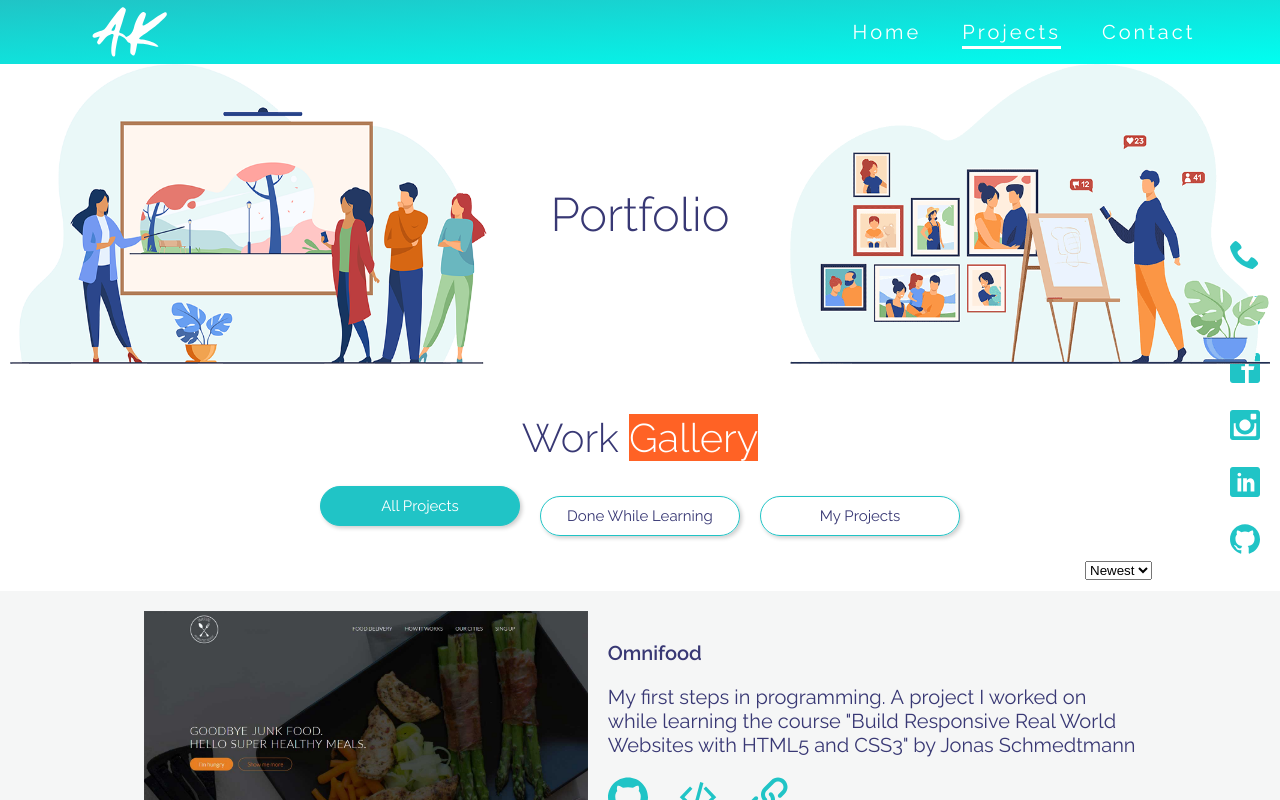
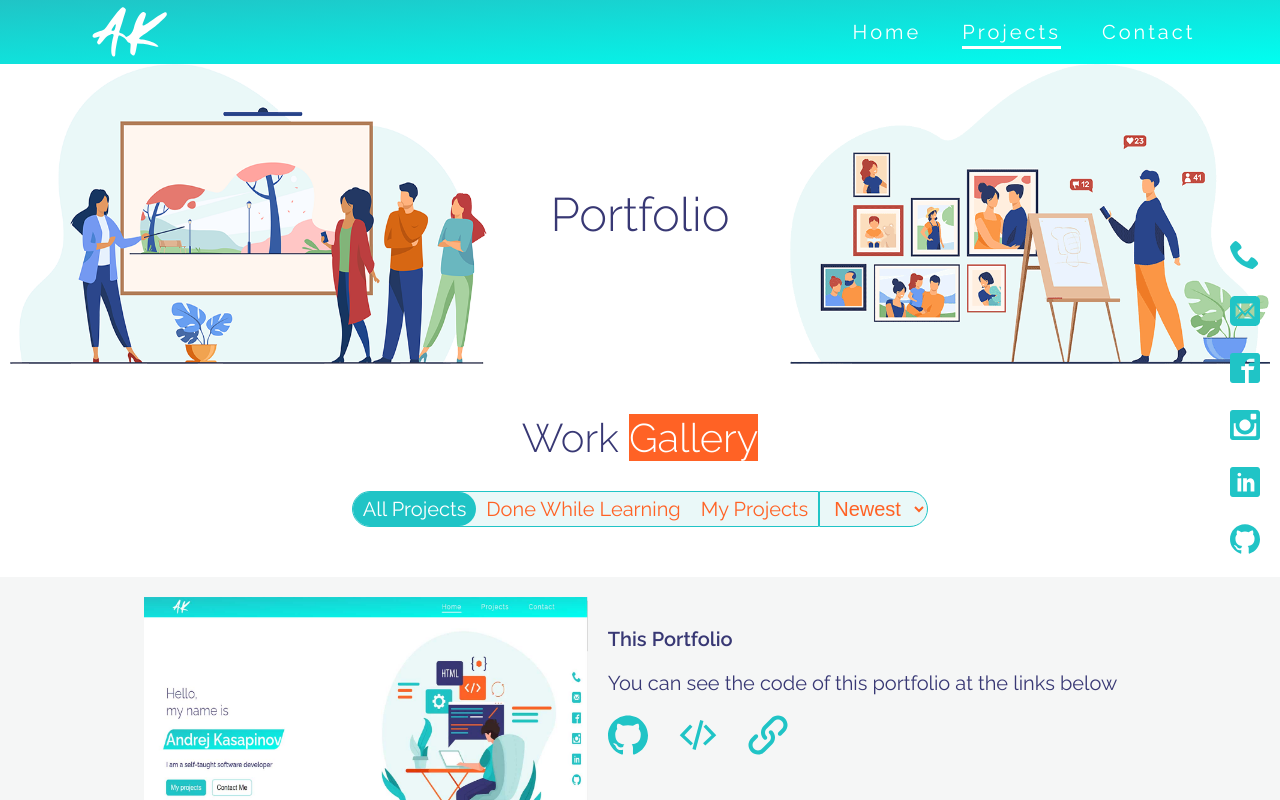
Before and after one commit to kasapinovandrej/new-portfolio, a Next.js app: page /projects in a window 1280 px wide. Shown: the top 800 px of the page. Built offline with nearby package versions, Linux system fonts and the light colour scheme.

Commit message:
added sort button

```diff
--- a/components/Gallery-card/gallery-card.module.scss
+++ b/components/Gallery-card/gallery-card.module.scss
@@ -15,6 +15,7 @@
   @media only screen and (max-width: $breakpoints-md) {
     flex-direction: column;
     width: 90%;
+    align-items: center;
   }
 }
 .imagebox {
@@ -28,6 +29,7 @@
   margin-left: 2rem;
   @media only screen and (max-width: $breakpoints-md) {
     width: 100%;
+    text-align: center;
   }
   h5 {
     margin-top: 3rem;
--- a/components/Links/links.module.scss
+++ b/components/Links/links.module.scss
@@ -16,6 +16,7 @@
   display: flex;
   flex-direction: column;
   font-size: 3rem;
+  z-index: 10;
   a {
     margin: 1rem 2rem;
     @media only screen and (max-width: $breakpoints-sm) {
--- a/components/Select/select.jsx
+++ b/components/Select/select.jsx
@@ -3,8 +3,8 @@ import classes from "./select.module.scss";
 
 const select = (props) => {
   return (
-    <div className={classes.select}>
-      <select onChange={props.function}>
+    <div className={classes.selectbox}>
+      <select onChange={props.function} className={classes.select}>
         <option value="new">Newest</option>
         <option value="old">Oldest</option>
       </select>
--- a/components/Select/select.module.scss
+++ b/components/Select/select.module.scss
@@ -1,5 +1,20 @@
+@import "../../styles/variables";
+.selectbox {
+}
 .select {
-  position: absolute;
-  right: 10%;
-  top: -3rem;
+  color: $color9;
+  background: $color6;
+  font-size: 2rem;
+  padding: 0.5rem 1rem;
+  outline: none;
+  border: 1px solid $color3;
+  border-radius: 0 2rem 2rem 0;
+  cursor: pointer;
+  @media only screen and (max-width: $breakpoints-md) {
+    border-radius: 2rem;
+    margin-top: 3rem;
+  }
+  @media only screen and (max-width: 281px) {
+    padding: 1rem 0.4rem;
+  }
 }
--- a/components/Tabbed-buttons/tabbed-buttons.module.scss
+++ b/components/Tabbed-buttons/tabbed-buttons.module.scss
@@ -39,36 +39,31 @@
     }
   }
 }
-
 .gallery {
   display: flex;
-  justify-content: center;
-  align-items: center;
+  border-radius: 5rem 0 0 5rem;
+  border: 1px solid $color3;
+  background: $color6;
+  @media only screen and (max-width: $breakpoints-md) {
+    border-radius: 5rem;
+  }
   li {
-    text-align: center;
+    color: $color9;
     list-style: none;
-    width: 20rem;
-    border-radius: 50px;
-    font-size: 1.5rem;
-    padding: 1rem 2rem;
-    margin: 0.5rem 1rem;
+    font-size: 2rem;
+    padding: 0.5rem 1rem;
+    cursor: pointer;
     transition: all 0.5s;
-    border: 1px solid $color3;
-    cursor: pointer;
-    box-shadow: $shadow;
-    @media only screen and (max-width: $breakpoints-md) {
-      padding: 1rem 1rem;
-      width: 18rem;
+    &:hover {
+      transform: scale(1.07);
     }
-    &:hover {
-      border: 1px solid $color9;
-      color: $color9;
-      background: $color1;
+    @media only screen and (max-width: 281px) {
+      padding: 1rem 0.4rem;
     }
   }
   .active {
-    transform: translateY(-10px);
     background: $color3;
     color: $color1;
+    border-radius: 5rem;
   }
 }
--- a/components/Work-gallery/work-gallery.jsx
+++ b/components/Work-gallery/work-gallery.jsx
@@ -1,7 +1,6 @@
 import React, { useState } from "react";
 import classes from "./work-gallery.module.scss";
 import Title from "../Title/title";
-import Button from "../Button/button";
 import TabbedButtons from "../Tabbed-buttons/tabbed-buttons";
 import GalleryCard from "../Gallery-card/gallery-card";
 import Select from "../Select/select";
@@ -10,30 +9,20 @@ const WorkGallery = (props) => {
   const [sort, setSort] = useState("new");
   const [filteredData, setFilteredData] = useState(props.data);
   const [currentButton, setCurrentButton] = useState(0);
-  console.log(sort);
+
+  const doneWhileLearning = 1;
+  const myProjects = 2;
 
   const activeButtonHandler = (e) => {
     setCurrentButton(e);
-    if (e === 0) {
-      setFilteredData(props.data);
-    }
-    if (e === 1) {
-      setFilteredData(props.data.filter((el) => el.mine === false));
-    }
-    if (e === 2) {
-      setFilteredData(props.data.filter((el) => el.mine === true));
-    }
+    if (e === 0) setFilteredData(props.data);
+    if (e === 1)
+      setFilteredData(props.data.filter((el) => el.type === doneWhileLearning));
+    if (e === 2)
+      setFilteredData(props.data.filter((el) => el.type === myProjects));
   };
-
-  // const sortedData = filteredData.sort((el1, el2) => {
-  //   console.log(el1.id.slice(1), el2.id.slice(1));
-  // (a,b) => a-b
-  // // });
-  // const sortedData = filteredData.sort((a, b) =>
-  //   a.id.slice(1) > b.id.slice(1) ? 1 : b.id.slice(1) > a.id.slice(1) ? -1 : 0
-  // );
-
-  // const sortedData = filteredData.filter()
+  if (sort === "new") filteredData.sort((a, b) => b.id - a.id);
+  if (sort === "old") filteredData.sort((a, b) => a.id - b.id);
 
   const tabbedButtons = [
     { id: 0, title: "All Projects" },
@@ -43,14 +32,16 @@ const WorkGallery = (props) => {
   return (
     <section className={classes.work}>
       <Title firstWord="Work" secondWord="Gallery" />
+      <div className={classes.buttonsbox}>
         <TabbedButtons
           buttons={tabbedButtons}
           type="gallery"
           buttonHandler={activeButtonHandler}
           currentButton={currentButton}
         />
+        <Select function={(e) => setSort(e.target.value)} />
+      </div>
       <div className={classes.cardbox}>
-        <Select function={(e) => setSort(e.target.value)} />
         {filteredData.map((el, i) => (
           <GalleryCard data={el} key={el.id} index={i} />
         ))}
--- a/components/Work-gallery/work-gallery.module.scss
+++ b/components/Work-gallery/work-gallery.module.scss
@@ -1,7 +1,15 @@
+@import "../../styles/variables";
 .work {
   padding: 5rem 0;
 }
 .cardbox {
   margin-top: 5rem;
-  position: relative;
 }
+.buttonsbox {
+  display: flex;
+  justify-content: center;
+  align-items: center;
+  @media only screen and (max-width: $breakpoints-md) {
+    flex-direction: column;
+  }
+}
--- a/data/portfolio.json
+++ b/data/portfolio.json
@@ -1,7 +1,7 @@
 {
   "projects": [
     {
-      "id": "p0",
+      "id": 1,
       "title": "Omnifood",
       "git": "https://github.com/kasapinovandrej/Omnifood",
       "code": "https://github1s.com/kasapinovandrej/Omnifood",
@@ -9,10 +9,10 @@
       "description": "My first steps in programming. А project I worked on while learning the course \"Build Responsive Real World Websites with HTML5 and CSS3\"  by Jonas Schmedtmann",
       "tech": "HTML, CSS",
       "image": "/images/projects/omnifood.jpg",
-      "mine": false
+      "type": 1
     },
     {
-      "id": "p1",
+      "id": 2,
       "title": "Natours",
       "git": "https://github.com/kasapinovandrej/Natours",
       "code": "https://github1s.com/kasapinovandrej/Natours",
@@ -20,10 +20,10 @@
       "description": "А project I worked on while learning the course \"Advanced CSS and Sass: Flexbox, Grid, Animations and More!\" by Jonas Schmedtmann",
       "tech": "HTML, CSS",
       "image": "/images/projects/natours.jpg",
-      "mine": false
+      "type": 1
     },
     {
-      "id": "p2",
+      "id": 3,
       "title": "Trillo",
       "git": "https://github.com/kasapinovandrej/Trillo",
       "code": "https://github1s.com/kasapinovandrej/Trillo",
@@ -31,21 +31,21 @@
       "description": "In this project I dived into the Flexbox and Sass, while learning the course \"Advanced CSS and Sass: Flexbox, Grid, Animations and More!\" by Jonas Schmedtmann",
       "tech": "HTML, SCSS",
       "image": "/images/projects/trillo.jpg",
-      "mine": false
+      "type": 1
     },
     {
-      "id": "p3",
+      "id": 4,
       "title": "Radio KVB",
       "git": "https://github.com/kasapinovandrej/Radio-Kvb",
       "code": "https://github1s.com/kasapinovandrej/Radio-Kvb",
       "link": "http://ivan-pavic.com/adi/",
-      "description": "Amateur radio station from Kraljevo. My first volunteer project. It was never fully realized",
+      "description": "Amateur radio station from Kraljevo. My first volunteer project. It was never fully realized...",
       "tech": "HTML, SCSS, PHP",
       "image": "/images/projects/radio.jpg",
-      "mine": true
+      "type": 2
     },
     {
-      "id": "p4",
+      "id": 5,
       "title": "Guess My Number!",
       "git": "https://github.com/kasapinovandrej/Guess-My-Number",
       "code": "https://github1s.com/kasapinovandrej/Guess-My-Number",
@@ -53,10 +53,10 @@
       "description": "The first one of three projects I did while learning DOM manipulations with JavaScript course by Jonas Schmedtmann.",
       "tech": "HTML, CSS, JS",
       "image": "/images/projects/guess.jpg",
-      "mine": false
+      "type": 1
     },
     {
-      "id": "p5",
+      "id": 6,
       "title": "Pig Game",
       "git": "https://github.com/kasapinovandrej/PigGame2020",
       "code": "https://github1s.com/kasapinovandrej/PigGame2020",
@@ -64,21 +64,21 @@
       "description": "More advanced game for DOM manipulations with JavaScript course by Jonas Schmedtmann.",
       "tech": "HTML, CSS, JS",
       "image": "/images/projects/pig.jpg",
-      "mine": false
+      "type": 1
     },
     {
-      "id": "p6",
+      "id": 7,
       "title": "Bankist App",
       "git": "https://github.com/kasapinovandrej/Bankist-app",
       "code": "https://github1s.com/kasapinovandrej/Bankist-app/blob/HEAD/script.js",
       "link": "https://bankistapp-andrejkasapinov.netlify.app/",
-      "description": "Great app for practicing Arrey methods, numbers, dates and timers by Jonas Schmedtmann. ---UserName 1: JS / Password 1:1111, UserName 2: JS / Password 2: 2222---",
+      "description": "Great app for practicing Arrey methods, numbers, dates and timers by Jonas Schmedtmann. [UserName 1: JS / Password 1:1111, UserName 2: JS / Password 2: 2222]",
       "tech": "HTML, CSS, JS",
       "image": "/images/projects/bankist.jpg",
-      "mine": false
+      "type": 1
     },
     {
-      "id": "p7",
+      "id": 8,
       "title": "Bankist Website",
       "git": "https://github.com/kasapinovandrej/Bankist-WebSite",
       "code": "https://github1s.com/kasapinovandrej/Bankist-WebSite",
@@ -86,10 +86,10 @@
       "description": "With the Bankist website I learned some visual effects, lazy image loading, tabbed component, slider and much more...",
       "tech": "HTML, CSS, JS",
       "image": "/images/projects/bankistsite.jpg",
-      "mine": false
+      "type": 1
     },
     {
-      "id": "p8",
+      "id": 9,
       "title": "Mapty",
       "git": "https://github.com/kasapinovandrej/Mapty",
       "code": "https://github1s.com/kasapinovandrej/Mapty",
@@ -97,10 +97,10 @@
       "description": "The Mapti project taught me how to incorporate a map to the website, and was a good introduction to asynchronous JavaScript, AJAX calls and how to use the app local storage.",
       "tech": "HTML, CSS, JS",
       "image": "/images/projects/mapty.jpg",
-      "mine": false
+      "type": 1
     },
     {
-      "id": "p9",
+      "id": 10,
       "title": "Forkify",
       "git": "https://github1s.com/kasapinovandrej/forkify",
       "code": "https://github.com/kasapinovandrej/forkify",
@@ -108,10 +108,10 @@
       "description": "Biggest and coolest project in \"The Complete JavaScript Course 2021: From Zero to Expert!\" by Jonas Schmedtmann",
       "tech": "HTML, SCSS, JS",
       "image": "/images/projects/forkify.jpg",
-      "mine": false
+      "type": 1
     },
     {
-      "id": "p10",
+      "id": 11,
       "title": "BurgerBuilder",
       "git": "https://github.com/kasapinovandrej/BurgerBuilder",
       "code": "https://github1s.com/kasapinovandrej/BurgerBuilder",
@@ -119,21 +119,21 @@
       "description": "The burger is built throughout the whole course 'React - The Complete Guide (incl Hooks, React Router, Redux)' by Maximilian Schwarzmüller",
       "tech": "ReactJS, Firebase",
       "image": "/images/projects/burger.jpg",
-      "mine": false
+      "type": 1
     },
     {
-      "id": "p11",
+      "id": 12,
       "title": "Digital Solution",
       "git": "https://github.com/kasapinovandrej/DigitSol3.1",
       "code": "https://github1s.com/kasapinovandrej/DigitSol3.1",
       "link": "https://digitalsolution-rs.netlify.app/",
-      "description": "This is a website I created for the purpose of advertising my freelance services. I have made changes in code several times. You can see more at the link above...",
+      "description": "This is a website I created for the purpose of advertising my freelance services. I have made changes in code several times. You can see more at the link below...",
       "tech": "ReactJS",
       "image": "/images/projects/digital.jpg",
-      "mine": true
+      "type": 2
     },
     {
-      "id": "p12",
+      "id": 13,
       "title": "Crypto",
       "git": "https://github.com/kasapinovandrej/Crypto",
       "code": "https://github1s.com/kasapinovandrej/Crypto",
@@ -141,10 +141,10 @@
       "description": "My first encounter with the WebSocket API. This is my solution to the task I was given during the job interview. You can find the text of the guidelines in the ReadMe file on the GitHub link.",
       "tech": "ReactJS",
       "image": "/images/projects/crypto.jpg",
-      "mine": true
+      "type": 2
     },
     {
-      "id": "p13",
+      "id": 14,
       "title": "Stuck Veskovic",
       "git": "https://github.com/kasapinovandrej/stuck-veskovic.com",
       "code": "https://github1s.com/kasapinovandrej/stuck-veskovic.com",
@@ -152,10 +152,10 @@
       "description": "Nothing is more satisfying than a happy client and a job well done.",
       "tech": "ReactJS",
       "image": "/images/projects/veskovic.jpg",
-      "mine": true
+      "type": 2
     },
     {
-      "id": "p14",
+      "id": 15,
       "title": "CRWN Clothing",
       "git": "https://github.com/kasapinovandrej/crown-clothing",
       "code": "https://github1s.com/kasapinovandrej/crown-clothing",
@@ -163,10 +163,10 @@
       "description": "I am still working on this project. This is an e-commerce app that I am building while working on a 'Complete React Developer Zero to Mastery' course by Andrei Neagoie and Yihua Zhang.",
       "tech": "ReactJS",
       "image": "/images/projects/crwn.jpg",
-      "mine": false
+      "type": 1
     },
     {
-      "id": "p15",
+      "id": 16,
       "title": "SDiBiL",
       "git": "https://github.com/kasapinovandrej/SDiBiL",
       "code": "https://github1s.com/kasapinovandrej/SDiBiL",
@@ -174,10 +174,10 @@
       "description": "The task I was given during the job interview. Form validation was the main goal",
       "tech": "ReactJS",
       "image": "/images/projects/sdibil.jpg",
-      "mine": true
+      "type": 2
     },
     {
-      "id": "p16",
+      "id": 17,
       "title": "React Meetups",
       "git": "https://github.com/kasapinovandrej/React-refresher-meetup-app",
       "code": "https://github1s.com/kasapinovandrej/React-refresher-meetup-app",
@@ -185,10 +185,10 @@
       "description": "I made this app by practicing React in a new course from Maximilian Schwarzmüller",
       "tech": "ReactJS",
       "image": "/images/projects/meetups.jpg",
-      "mine": false
+      "type": 1
     },
     {
-      "id": "p17",
+      "id": 18,
       "title": "Next Events",
       "git": "https://github.com/kasapinovandrej/NextEvents",
       "code": "https://github1s.com/kasapinovandrej/NextEvents",
@@ -196,7 +196,18 @@
       "description": "While making this blog, I saw all the possibilities offered by Nextjs, and at the same time it was my first encounter with mongodb.",
       "tech": "NextJS",
       "image": "/images/projects/blog.jpg",
-      "mine": false
+      "type": 1
+    },
+    {
+      "id": 19,
+      "title": "This Portfolio",
+      "git": "https://github.com/kasapinovandrej/new-portfolio",
+      "code": "https://github1s.com/kasapinovandrej/new-portfolio",
+      "link": "https://andrejkasapinov.vercel.app/",
+      "description": "You can see the code of this portfolio at the links below",
+      "tech": "NextJS",
+      "image": "/images/projects/portfolio.jpg",
+      "type": 2
     }
   ]
 }
```
Also changed, not shown: public/images/projects/portfolio.jpg (added). Lines whose indentation alone changed are shown as unchanged.
